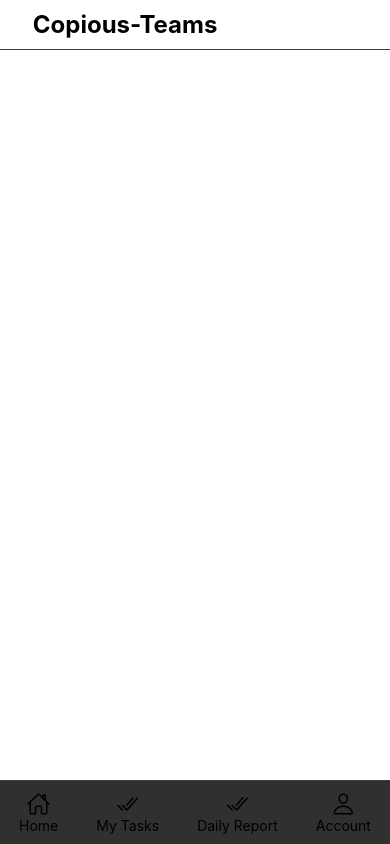
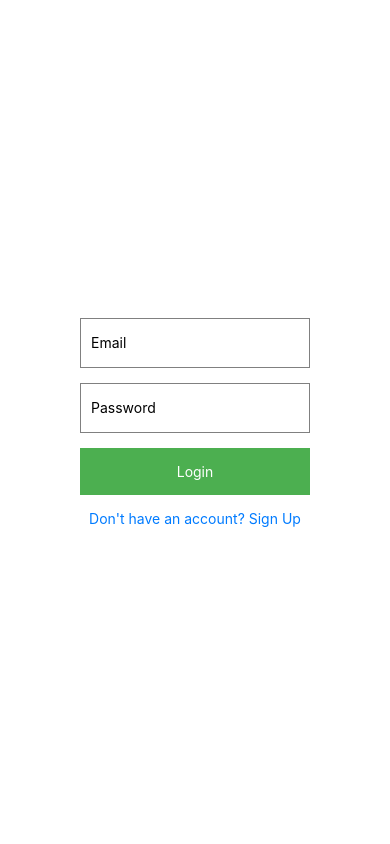
Before and after one commit to Harsh7733/Copious-Teams-App, a React Native app in the folder teamsApp/: screen / in a window 390 px wide. Built offline with nearby package versions, Linux system fonts and the light colour scheme.

Commit message:
login and signup integrate in main

```diff
--- a/teamsApp/Main.jsx
+++ b/teamsApp/Main.jsx
@@ -1,5 +1,7 @@
 import React, { useState } from 'react';
-import { View, TouchableOpacity, Text } from 'react-native';
+import { View, TouchableOpacity, Text, StyleSheet } from 'react-native';
+import Login from './src/components/Login';
+import SignUp from './src/components/SignUp';
 import AddTaskModal from './src/components/AddTaskModal';
 import AddSectionModal from './src/components/AddSectionModal';
 import AddBuildModal from './src/components/AddBuildModal';
@@ -11,6 +13,8 @@
 import { stylesforMain } from '../teamsApp/styles/styles';
 
 const Main = () => {
+  const [currentPage, setCurrentPage] = useState('login'); // 'login' or 'signup'
+  const [isLoggedIn, setIsLoggedIn] = useState(false);
   const [modalVisible, setModalVisible] = useState(false);
   const [tasks, setTasks] = useState([]);
   const [sections, setSections] = useState([]);
@@ -18,6 +22,22 @@
   const [showOptions, setShowOptions] = useState(false);
   const [activeScreen, setActiveScreen] = useState('home');
   const [modalType, setModalType] = useState('');
+
+  const handleLogin = () => {
+    setIsLoggedIn(true);
+  };
+
+  const handleSignUp = () => {
+    setIsLoggedIn(true);
+  };
+
+  const navigateToSignUp = () => {
+    setCurrentPage('signup');
+  };
+
+  const navigateToLogin = () => {
+    setCurrentPage('login');
+  };
 
   const addTask = (task) => {
     setTasks([...tasks, task]);
@@ -68,6 +88,18 @@
   const toggleOptions = () => {
     setShowOptions(!showOptions);
   };
+
+  if (!isLoggedIn) {
+    return (
+      <View style={styles.container}>
+        {currentPage === 'login' ? (
+          <Login onLogin={handleLogin} onNavigateToSignUp={navigateToSignUp} />
+        ) : (
+          <SignUp onSignUp={handleSignUp} onNavigateToLogin={navigateToLogin} />
+        )}
+      </View>
+    );
+  }
 
   return (
     <View style={stylesforMain.container}>
@@ -124,4 +156,8 @@
   );
 };
 
+const styles = StyleSheet.create({
+  container: { flex: 1, justifyContent: 'center', alignItems: 'center' },
+});
+
 export default Main;
--- a/teamsApp/src/components/Login.jsx
+++ b/teamsApp/src/components/Login.jsx
@@ -1,12 +1,12 @@
 import React, { useState } from 'react';
 import { View, TextInput, TouchableOpacity, Text, StyleSheet } from 'react-native';
 
-const Login = ({ onLogin }) => {
+const Login = ({ onLogin, onNavigateToSignUp }) => {
   const [email, setEmail] = useState('');
   const [password, setPassword] = useState('');
 
   const handleLogin = () => {
-    // Login logic here
+    // Implement your login logic here
     onLogin();
   };
 
@@ -28,6 +28,10 @@
       <TouchableOpacity style={styles.button} onPress={handleLogin}>
         <Text style={styles.buttonText}>Login</Text>
       </TouchableOpacity>
+
+      <TouchableOpacity onPress={onNavigateToSignUp} style={styles.link}>
+        <Text style={styles.linkText}>Don't have an account? Sign Up</Text>
+      </TouchableOpacity>
     </View>
   );
 };
@@ -37,6 +41,8 @@
   input: { height: 50, borderColor: 'gray', borderWidth: 1, marginBottom: 15, paddingLeft: 10 },
   button: { backgroundColor: '#4CAF50', padding: 15, alignItems: 'center' },
   buttonText: { color: 'white' },
+  link: { marginTop: 15, alignItems: 'center' },
+  linkText: { color: '#007BFF' },
 });
 
 export default Login;
--- a/teamsApp/src/components/SignUp.jsx
+++ b/teamsApp/src/components/SignUp.jsx
@@ -1,17 +1,23 @@
 import React, { useState } from 'react';
 import { View, TextInput, TouchableOpacity, Text, StyleSheet } from 'react-native';
 
-const SignUp = ({ onSignUp }) => {
+const SignUp = ({ onSignUp, onNavigateToLogin }) => {
+    const [username, setUsername] = useState('');
     const [email, setEmail] = useState('');
     const [password, setPassword] = useState('');
 
     const handleSignUp = () => {
-    // Sign-up logic here
         onSignUp();
     };
 
     return (
         <View style={styles.container}>
+            <TextInput
+                style={styles.input}
+                placeholder="Username"
+                value={username}
+                onChangeText={setUsername}
+            />
             <TextInput
                 style={styles.input}
                 placeholder="Email"
@@ -28,6 +34,10 @@
             <TouchableOpacity style={styles.button} onPress={handleSignUp}>
                 <Text style={styles.buttonText}>Sign Up</Text>
             </TouchableOpacity>
+
+            <TouchableOpacity onPress={onNavigateToLogin} style={styles.link}>
+                <Text style={styles.linkText}>Already have an account? Log In</Text>
+            </TouchableOpacity>
         </View>
     );
 };
@@ -37,6 +47,8 @@
     input: { height: 50, borderColor: 'gray', borderWidth: 1, marginBottom: 15, paddingLeft: 10 },
     button: { backgroundColor: '#4CAF50', padding: 15, alignItems: 'center' },
     buttonText: { color: 'white' },
+    link: { marginTop: 15, alignItems: 'center' },
+    linkText: { color: '#007BFF' },
 });
 
 export default SignUp;
```
Lines whose indentation alone changed are shown as unchanged.
